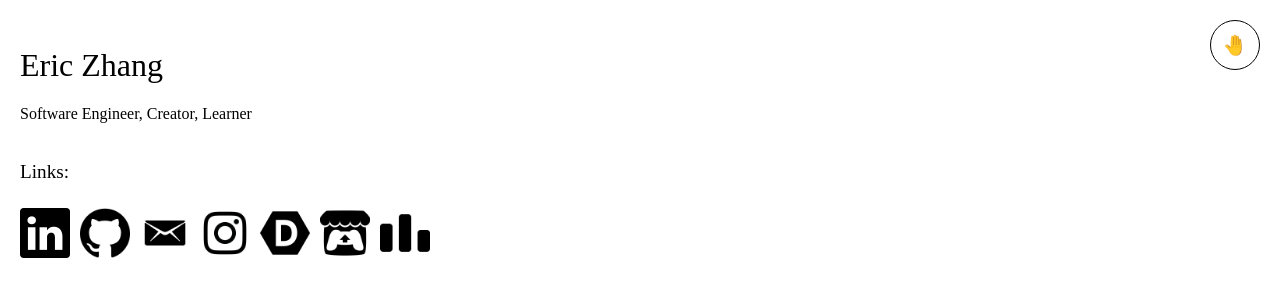
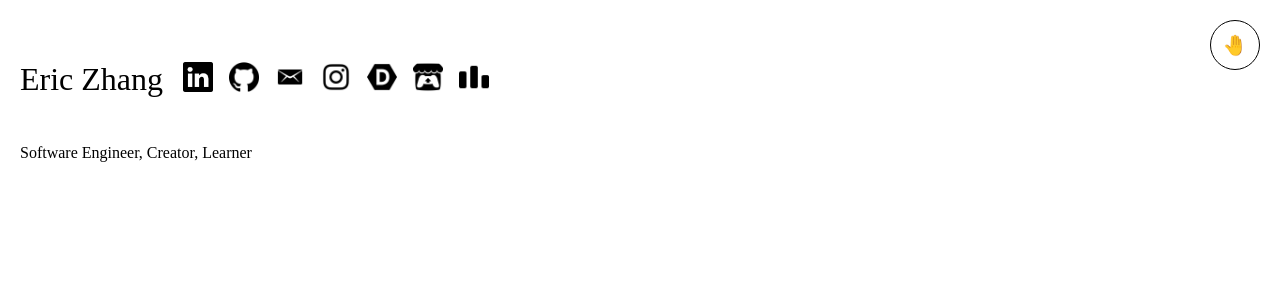
Before and after one commit to 16BitNarwhal/16BitNarwhal.github.io, a React (Create React App) app: page / in a window 1280 px wide. Shown: the top 300 px of the page. Built offline with nearby package versions, Linux system fonts and the light colour scheme.

Commit message:
minor update

```diff
--- a/src/App.css
+++ b/src/App.css
@@ -75,9 +75,9 @@ button:active {
 }
 
 .socials > a > img {
-  width: 50px;
-  height: 50px;
-  margin: 0 10px 0 0;
+  width: 30px;
+  height: 30px;
+  margin: 2px 8px 0 0;
   filter: none;
   transition: opacity 0.2s ease-in-out;
 }
--- a/src/App.tsx
+++ b/src/App.tsx
@@ -101,18 +101,11 @@ const App = () => {
 const Header = () => {
   return (
     <div id='header' className='App-header'>
-      <h1 style={{ margin: '0 0 10px 0', fontSize: '2rem', fontWeight: 'normal' }}>
+      <div style={{ display: 'flex', alignItems: 'center', gap: '20px', marginBottom: '20px' }}>
+        <h1 style={{ margin: 0, fontSize: '2rem', fontWeight: 'normal' }}>
           Eric Zhang
         </h1>
-      <p style={{ margin: '0 0 20px 0', fontSize: '1rem' }}>
-        Software Engineer, Creator, Learner
-      </p>
-
-      <h2 style={{ margin: '30px 0 10px 0', fontSize: '1.2rem', fontWeight: 'normal' }}>
-        Links:
-      </h2>
-
-      <div className='socials'>
+        <div className='socials' style={{ display: 'flex', gap: '8px' }}>
           <a
             href='https://www.linkedin.com/in/eric-s-zhang/'
             target='_blank'
@@ -166,6 +159,10 @@ const Header = () => {
           </a>
         </div>
       </div>
+      <p style={{ margin: '0 0 20px 0', fontSize: '1rem' }}>
+        Software Engineer, Creator, Learner
+      </p>
+    </div>
   );
 };
 
```
Lines whose indentation alone changed are shown as unchanged.
